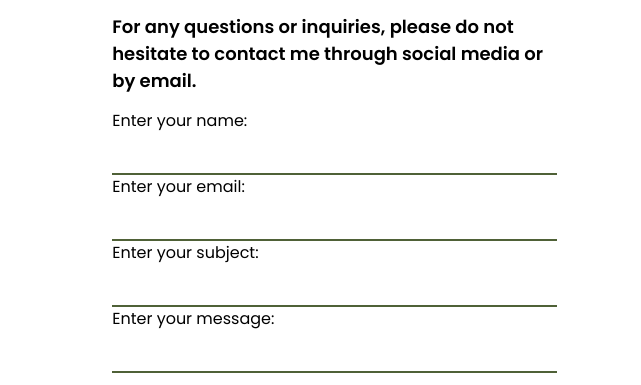
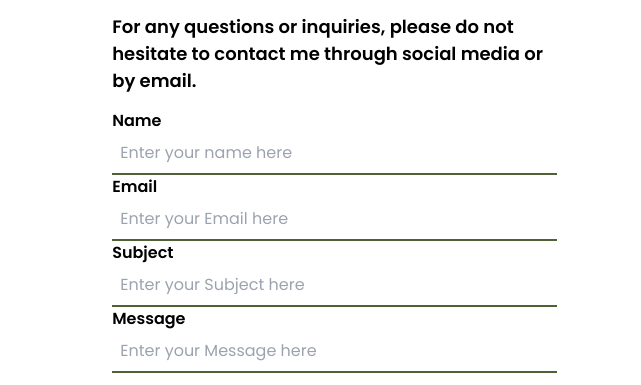
Before and after one commit to Saulnjie/Bloggen, a plain HTML site: page contact.html in a window 1280 px wide. Shown: the part 397-782 px from the top of the page, 639-1280 px from the left. Drawn offline with Linux system fonts and the light colour scheme; files whose address does not match are found by name.

```diff
--- a/contact.html
+++ b/contact.html
@@ -1,22 +1,6 @@
 <!DOCTYPE html>
 <html lang="en">
   <head>
-    <!-- Hotjar Tracking Code for https://confident-mestorf-9ca180.netlify.app/ -->
-    <script>
-      (function (h, o, t, j, a, r) {
-        h.hj =
-          h.hj ||
-          function () {
-            (h.hj.q = h.hj.q || []).push(arguments);
-          };
-        h._hjSettings = { hjid: 2274856, hjsv: 6 };
-        a = o.getElementsByTagName("head")[0];
-        r = o.createElement("script");
-        r.async = 1;
-        r.src = t + h._hjSettings.hjid + j + h._hjSettings.hjsv;
-        a.appendChild(r);
-      })(window, document, "https://static.hotjar.com/c/hotjar-", ".js?sv=");
-    </script>
     <meta charset="UTF-8" />
     <meta name="description" content="Ett kvarter til marka" />
     <meta name="viewport" content="width=device-width, initial-scale=1.0" />
@@ -83,14 +67,34 @@
               For any questions or inquiries, please do not hesitate to contact
               me through social media or by email.
             </h2>
-            <label for="name">Enter your name:</label>
-            <input type="name" id="name" name="name" />
-            <label for="email">Enter your email:</label>
-            <input type="email" id="email" name="email" />
-            <label for="text">Enter your subject:</label>
-            <input type="text" id="text" name="text" />
-            <label for="text">Enter your message:</label>
-            <input type="text" id="text" name="text" />
+            <label for="name">Name</label>
+            <input
+              type="name"
+              placeholder="Enter your name here"
+              id="name"
+              name="name"
+            />
+            <label for="email">Email</label>
+            <input
+              type="email"
+              placeholder="Enter your Email here"
+              id="email"
+              name="email"
+            />
+            <label for="text">Subject</label>
+            <input
+              type="text"
+              placeholder="Enter your Subject here"
+              id="text"
+              name="text"
+            />
+            <label for="text">Message</label>
+            <input
+              type="text"
+              placeholder="Enter your Message here"
+              id="text"
+              name="text"
+            />
             <button class="button">Submit</button>
           </div>
         </div>
--- a/css/contact.css
+++ b/css/contact.css
@@ -70,6 +70,10 @@
   width: 50%;
 }
 
+label {
+  font-weight: 600;
+}
+
 @media (max-width: 1023px) {
   .contact-container-overall {
     display: flex;
```
Also changed, not shown: about.html (+7 -16 lines), detailedpost.html (+0 -16 lines), index.html (+3 -3 lines).
